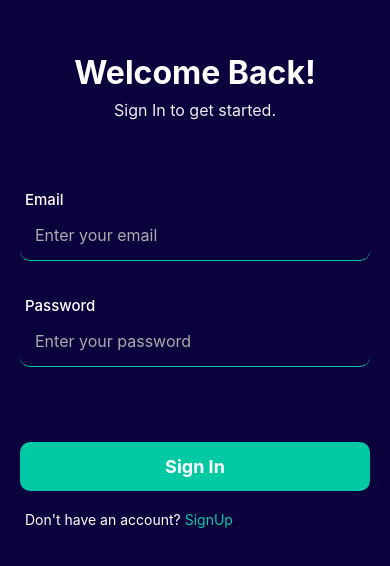
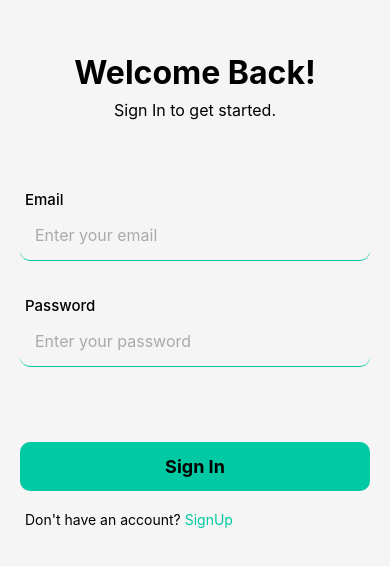
Before and after one commit to Hasini-Sankalpana/React-Native-project, a React Native app in the folder project01/: screen /settings in a window 390 px wide. Shown: the part 132-698 px from the top of the page. Built offline with nearby package versions, Linux system fonts and the light colour scheme.

Commit message:
Updated the theme feature to get system color

```diff
--- a/project01/src/App.js
+++ b/project01/src/App.js
@@ -24,7 +24,7 @@ const Stack = createNativeStackNavigator();
 function AppNavigator() {
   const [loading, setLoading] = useState(true);
   const token = useSelector((state) => state.auth.token);
-  const theme = useSelector((state) => state.theme.theme);
+  const { resolvedTheme } = useSelector((state) => state.theme);
   const dispatch = useDispatch();
 
   useEffect(() => {
@@ -58,7 +58,7 @@ function AppNavigator() {
 
   return (
     <ThemeProvider>
-      <NavigationContainer theme={theme === 'dark' ? DarkTheme : DefaultTheme}>
+      <NavigationContainer theme={resolvedTheme === 'dark' ? DarkTheme : DefaultTheme}>
         <Stack.Navigator screenOptions={{ headerShown: false }} initialRouteName={token ? "Home" : "Signin"}>
           {token ? (
             <>
--- a/project01/src/ThemeProvider.js
+++ b/project01/src/ThemeProvider.js
@@ -1,14 +1,24 @@
-import React from 'react';
-import { useSelector } from 'react-redux';
+import React, { useEffect } from 'react';
+import { useDispatch, useSelector } from 'react-redux';
 import { colors } from './css/colors';
+import { useColorScheme } from 'react-native';
+import { setResolvedTheme } from './redux/themeSlice';
 
 
 export const ThemeContext = React.createContext();
 
 export const ThemeProvider = ({ children }) => {
+  const colorScheme = useColorScheme()
+  const dispatch = useDispatch();
   const theme = useSelector((state) => state.theme.theme);
+  const newresolvedTheme = theme === 'system' ? colorScheme : theme;
 
-  const themeColors = colors[theme] || colors.dark;
+ useEffect(() => {
+    // const newResolvedTheme = theme === 'system' ? colorScheme : theme;
+     setResolvedTheme(newresolvedTheme);
+   },[theme,colorScheme,dispatch])
+
+  const themeColors = colors[newresolvedTheme];
 
   return (
     <ThemeContext.Provider value={themeColors}>
--- a/project01/src/constants/TextConstant.js
+++ b/project01/src/constants/TextConstant.js
@@ -32,7 +32,7 @@ export const AddItemConstants = {
 
 export const SettingConstants = {
     headerText:'Settings',
-    settingText:'Light Mode',
+    settingText:'Dark Mode',
     button:'Logout',
     buttonLoading:'Login out...'
 }
--- a/project01/src/css/SettingStyles.js
+++ b/project01/src/css/SettingStyles.js
@@ -57,4 +57,9 @@ export const settingStyles = (theme) => StyleSheet.create({
     fontSize: 16,
     fontWeight: '500',
   },
+  settingSubText: {
+  fontSize: 12,
+  color: theme.subTextColor,
+  marginTop: 4,
+}
 });
--- a/project01/src/redux/themeSlice.js
+++ b/project01/src/redux/themeSlice.js
@@ -1,8 +1,11 @@
 import { createSlice } from '@reduxjs/toolkit';
 import AsyncStorage from '@react-native-async-storage/async-storage';
 
+
 const initialState = {
-    theme: 'dark'
+    theme:'system',
+    resolvedTheme:'light'
+
 }
 
 const themeSlice = createSlice ({
@@ -12,10 +15,13 @@ const themeSlice = createSlice ({
         setTheme: (state, action) => {
             state.theme = action.payload;
             AsyncStorage.setItem('theme', action.payload);
+        },
+        setResolvedTheme: (state,action) => {
+            state.resolvedTheme = action.payload
         }
     }
 })
 
-export const { setTheme } = themeSlice.actions;
+export const { setTheme,setResolvedTheme } = themeSlice.actions;
 
 export default themeSlice.reducer;
--- a/project01/src/screens/Settings.js
+++ b/project01/src/screens/Settings.js
@@ -1,30 +1,46 @@
-import { useContext } from 'react';
-import { View, Text, Switch } from 'react-native';
+import { useContext, useEffect } from 'react';
+import { View, Text, Switch, useColorScheme } from 'react-native';
 import AsyncStorage from '@react-native-async-storage/async-storage';
 import AppButton from '../components/Buttons';
 import { SettingConstants } from '../constants/TextConstant';
 import { logout } from '../redux/authSlice';
-import { useDispatch, useSelector} from 'react-redux';
+import { useDispatch, useSelector } from 'react-redux';
 import { ThemeContext } from '../ThemeProvider';
-import { setTheme } from '../redux/themeSlice';
+import { setTheme, setResolvedTheme } from '../redux/themeSlice';
 import { styles } from '../css/Styles';
-
 
 const Settings = () => {
   const dispatch = useDispatch();
-  const theme = useSelector((state) => state.theme.theme);
+  const colorScheme = useColorScheme();
+  const { theme, resolvedTheme } = useSelector((state) => state.theme);
   const themeColors = useContext(ThemeContext);
   const settings = styles.settings(themeColors);
+
+
+  useEffect(() => {
+    const newResolvedTheme = theme === 'system' ? colorScheme : theme;
+    dispatch(setResolvedTheme(newResolvedTheme));
+  }, [theme, colorScheme, dispatch]);
 
   const handleLogout = async () => {
     await AsyncStorage.removeItem('token');
     dispatch(logout());
   };
 
-  const handleToggle = async() => {
-    const newTheme = theme === 'dark' ? 'light' : 'dark';
+  const handleToggle = async () => {
+    let newTheme;
+    if (theme === 'system') {
+      newTheme = 'light';
+    } else if (theme === 'light') {
+      newTheme = 'dark';
+    } else {
+      newTheme = 'system';
+    }
     dispatch(setTheme(newTheme));
-  }
+  };
+
+
+  const switchValue = theme !== 'system' && theme === 'dark';
 
   return (
     <View style={settings.container}>
@@ -35,12 +51,15 @@ const Settings = () => {
       <View style={settings.settingItem}>
         <View style={settings.settingLeft}>
           <Text style={settings.settingText}>{SettingConstants.settingText}</Text>
+          <Text style={settings.settingSubText}>
+            Current: {theme === 'system' ? `System (${colorScheme})` : theme}
+          </Text>
         </View>
         <Switch
           trackColor={{ false: '#767577', true: '#81b0ff' }}
-          thumbColor={theme === 'dark' ? '#f4f3f4' : '#f5dd4b' }
+          thumbColor={resolvedTheme === 'dark' ? '#f4f3f4' : '#f5dd4b'}
           onValueChange={handleToggle}
-          value={theme === 'light'}
+          value={switchValue}
         />
       </View>
 
```
Also changed, not shown: project01/src/screens/Home.js (line endings or trailing spaces).
